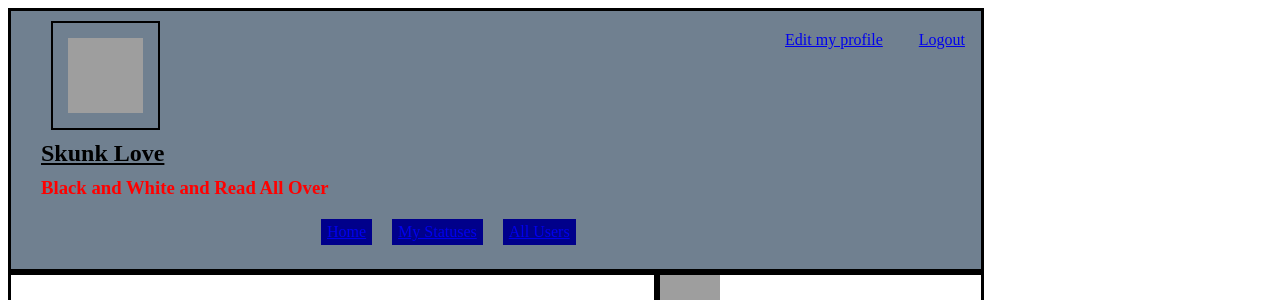
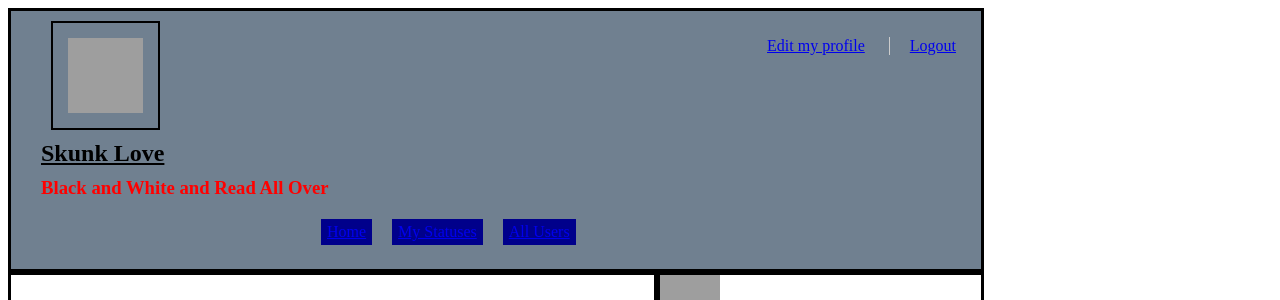
Before and after one commit to WilliamMcCann/twitter-clone-Ian-William, a PHP site: page / in a window 1280 px wide. Shown: the top 300 px of the page. Run offline with PHP 8.4, Linux system fonts and the light colour scheme; grey boxes are pictures that could not be loaded.

Commit message:
adding all_users html and css to repo

```diff
--- a/index.html
+++ b/index.html
@@ -16,7 +16,7 @@
 
     <ul id="profile_nav">
         <li class="profile_nav_li"><a href="lb">Edit my profile</a></li>
-       <li class="profile_nav_li"><a href="lb">Logout</a></li>
+       <li id="pipe_me" class="profile_nav_li"><a href="lb">Logout</a></li>
     </ul>
 
   <h2 id="main_title">Skunk Love</h2>
--- a/styles.css
+++ b/styles.css
@@ -107,8 +107,8 @@ ul {
 
 .profile_nav_li {
     display: inline-block;
-    padding: 4px 6px;
-    margin: 0px 10px 20px 10px;
+    padding-right: 15px, 10px 10px, 10px;
+    margin: 10px 10px 10px 10px;
 }
 .user_photo {
     float: left;
@@ -149,6 +149,12 @@ img {
     color: red;
 }
 
+#pipe_me {
+    padding-left: 20px;
+    padding-right: 15px;
+    border-left:#ccc solid 1px;
+}
+
 .aside_picture {
     height: 60px;
     width: 60px;
```
Also changed, not shown: all_users.css (added), all_users.html (added).
